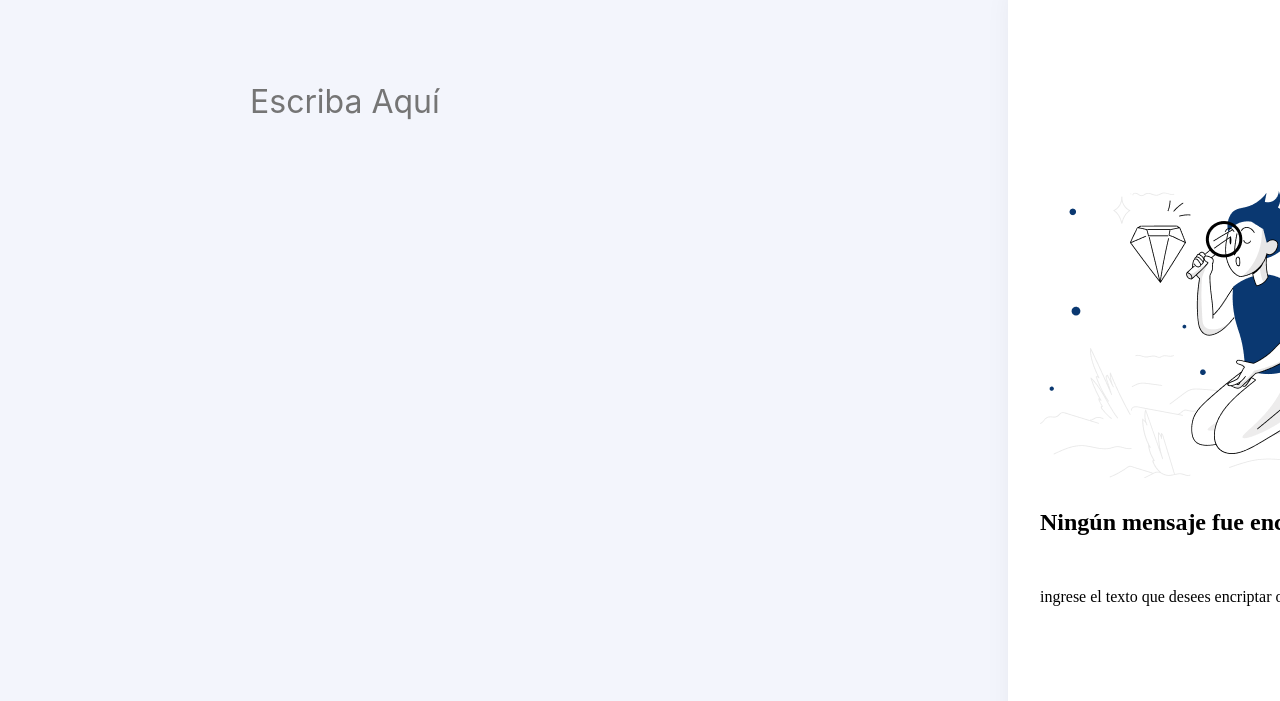
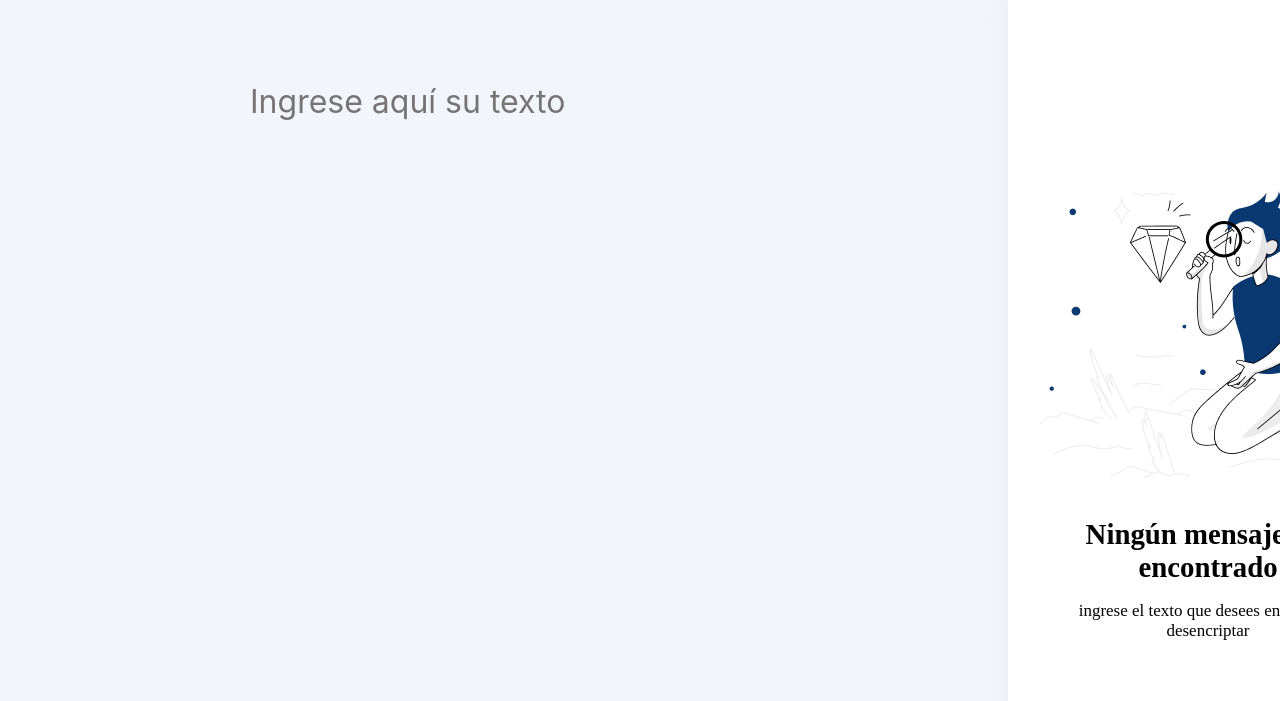
Before and after one commit to DiegoAQuinteroA/Challeng01_Encriptador, a plain HTML site: page index.html in a window 1280 px wide. Shown: the part 99-800 px from the top of the page. Drawn offline with Linux system fonts and the light colour scheme.

Commit message:
listo para subir pero abirto a modificaciones

```diff
--- a/index.html
+++ b/index.html
@@ -17,7 +17,7 @@
 
         <main>
             <section class="info-entrada">
-                <input type="text" name="entrada" class="texto-entrada" id="entrada"  placeholder="Escriba Aquí">
+                <input type="text" name="entrada" class="texto-entrada" id="entrada"  placeholder="Ingrese aquí su texto">
 
                 <div class="info">
                     <img src="../imges/exclamation.png" width="15" height="15" alt="logo info" class="logo-info">
@@ -35,7 +35,7 @@
 
                 <img src="../imges/Muñeco.png" alt="imagen de carga de salida" class="img-salida" id="img-salida">
                 <div class="info-oculto" id="oculto">
-                    <h2>Ningún mensaje fue encontrado</h2>
+                    <h1>Ningún mensaje fue encontrado</h1>
                     <p class="texto-oculto">ingrese el texto que desees encriptar o desencriptar</p>
                 </div>
 
--- a/style.css
+++ b/style.css
@@ -128,15 +128,23 @@ header{
 .info-oculto{
     display: flex;
     flex-direction: column;
-    align-items: flex-start;
+    align-items: center;
     padding: 0px;
-    gap: 16px;
 
     position: absolute;
     width: 336px;
     height: 122px;
     left: 32px;
     top: 540px;
+}
+.info-oculto h1{
+    font-size: 1.8em;
+    text-align: center;
+    margin-bottom: 0;
+}
+.info-oculto p{
+    font-size: 17px;
+    text-align: center;
 }
 .texto-salida{
     position: absolute;
@@ -175,4 +183,5 @@ header{
 
 footer{
     text-align: center;
+    margin: 0;
 }
```
Also changed, not shown: script.js (line endings or trailing spaces).
